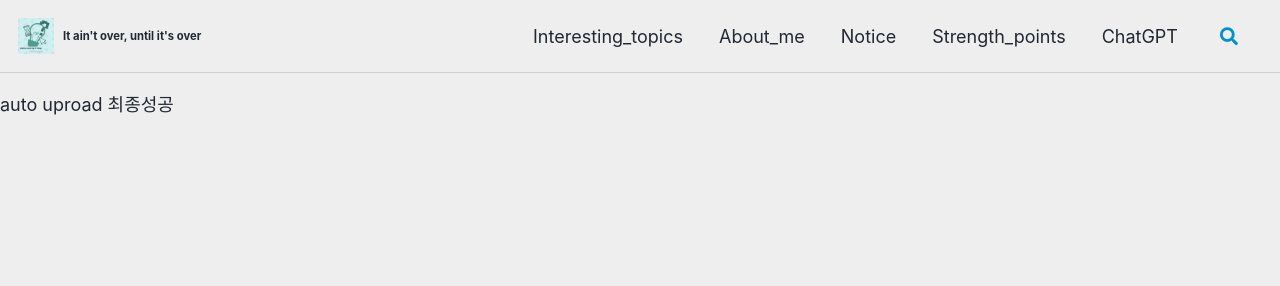
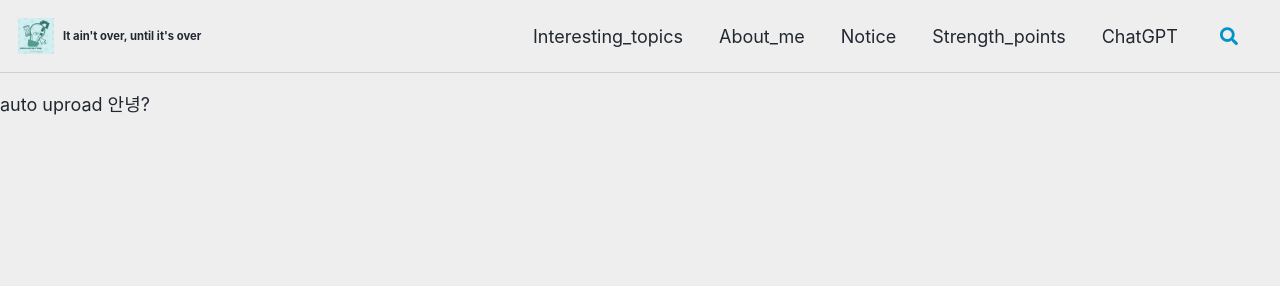
Before and after one commit to icefoxand/.github.io, a Jekyll site: the page built from draft/Untitled-1.md, in a window 1280 px wide. Shown: the top 286 px of the page. Built offline with Jekyll 4.4.1, drawn with Linux system fonts in a browser that asks for light colours; cached includes are drawn as plain includes; our own code applies the rules of GitHub Pages for plain Markdown files.

Commit message:
new post 2024/03/08-16:26:52

```diff
--- a/draft/Untitled-1.md
+++ b/draft/Untitled-1.md
@@ -1 +1 @@
-auto uproad 최종성공
+auto uproad 안녕?
```
